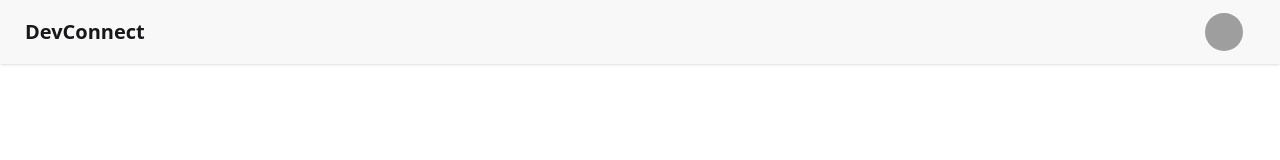
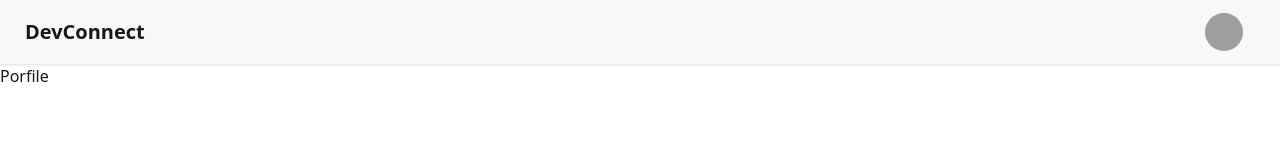
Before and after one commit to s0meshnalla/DevConnect-WEB, a React (Vite) app: page /profile in a window 1280 px wide. Shown: the top 160 px of the page. Built offline with nearby package versions, Linux system fonts and the light colour scheme; grey boxes are pictures that could not be loaded.

Commit message:
react-router, Outlets component and basic components added

```diff
--- a/package.json
+++ b/package.json
@@ -13,6 +13,7 @@
     "@tailwindcss/vite": "^4.1.1",
     "react": "^19.0.0",
     "react-dom": "^19.0.0",
+    "react-router-dom": "^7.4.1",
     "tailwindcss": "^4.1.1"
   },
   "devDependencies": {
--- a/src/App.jsx
+++ b/src/App.jsx
@@ -1,9 +1,20 @@
+import { BrowserRouter, Routes, Route } from "react-router-dom";
 import Navbar from "./components/NavBar";
+import Body from "./components/Body";
+import Login from "./components/Login";
+import Porfile from "./components/Porfile";
 
 function App() {
   return (
     <>
-      <Navbar></Navbar>
+      <BrowserRouter basename="/">
+        <Routes>
+          <Route path="/" element={<Body />}>
+            <Route path="/login" element={<Login />} />
+            <Route path="/profile" element={<Porfile />} />
+          </Route>
+        </Routes>
+      </BrowserRouter>
     </>
   );
 }
--- /dev/null
+++ b/src/components/Body.jsx
@@ -0,0 +1,14 @@
+import React from "react";
+import Navbar from "./NavBar";
+import { Outlet } from "react-router-dom";
+
+const Body = () => {
+  return (
+    <div>
+      <Navbar />
+      <Outlet /> {/* Children components of body will render here */}
+    </div>
+  );
+};
+
+export default Body;
--- /dev/null
+++ b/src/components/Login.jsx
@@ -0,0 +1,7 @@
+import React from "react";
+
+const Login = () => {
+  return <div>Login</div>;
+};
+
+export default Login;
--- /dev/null
+++ b/src/components/Porfile.jsx
@@ -0,0 +1,7 @@
+import React from "react";
+
+const Porfile = () => {
+  return <div>Porfile</div>;
+};
+
+export default Porfile;
```
Also changed, not shown: 1 other file (tests, documents, lock files or other folders).
